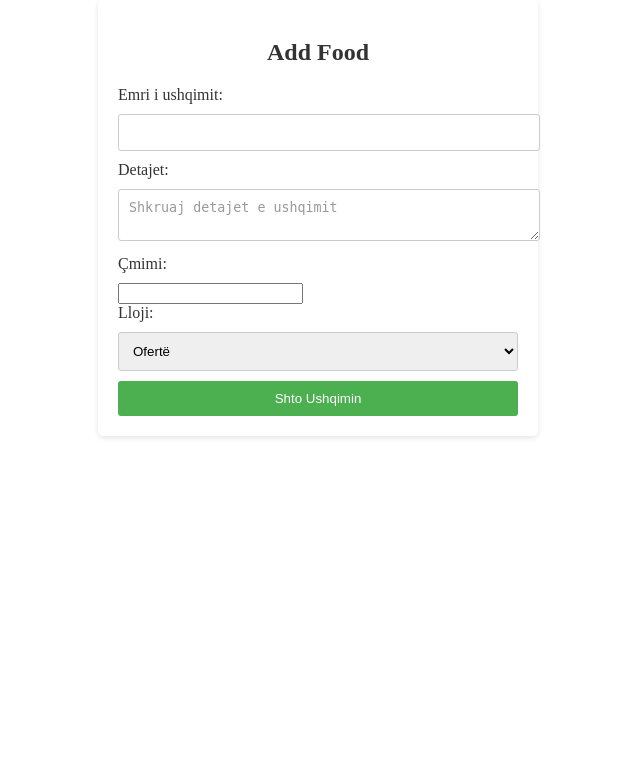
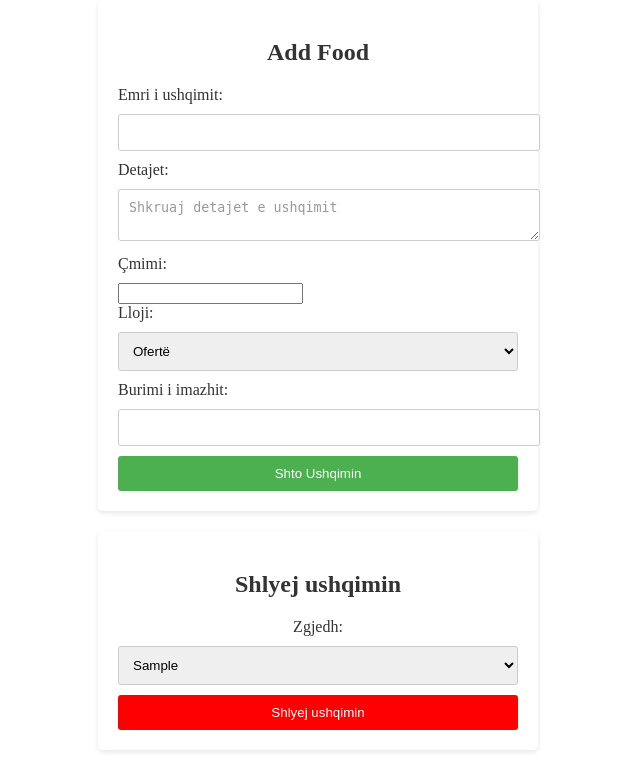
Before and after one commit to bleronsy/FastFoodApp, a PHP site: page /admin.php in a window 1280 px wide. Shown: the part 21-800 px from the top of the page, without its empty margins (322-962 px from the left). Run offline with PHP 8.4, Linux system fonts and the light colour scheme; tables that the repository leaves empty or names only in its code hold one stand-in row (values such as "Sample post").

Commit message:
Adding and deleting food

```diff
--- a/admin.php
+++ b/admin.php
@@ -3,8 +3,6 @@
 <head>
     <title>Add Food</title>
     <style>
-        /* CSS styles */
-
         .add-food {
             max-width: 400px;
             margin: 20px auto;
@@ -67,17 +65,62 @@
             font-size: 14px;
             color: #333333;
         }
+
+        #deleteFoodDiv {
+            max-width: 400px;
+            margin: 20px auto;
+            padding: 20px;
+            background-color: #ffffff;
+            border-radius: 5px;
+            box-shadow: 0 2px 5px rgba(0, 0, 0, 0.1);
+        }
+
+        #deleteFoodDiv h2 {
+            text-align: center;
+            margin-bottom: 20px;
+            color: #333333;
+        }
+
+        #deleteFoodDiv form {
+            text-align: center;
+        }
+
+        #deleteFoodDiv label {
+            display: block;
+            margin-bottom: 10px;
+            color: #333333;
+        }
+
+        #deleteFoodDiv select {
+            width: 100%;
+            padding: 10px;
+            margin-bottom: 10px;
+            border: 1px solid #ccc;
+            border-radius: 3px;
+        }
+
+        #deleteFoodDiv button[type="submit"] {
+            width: 100%;
+            padding: 10px;
+            background-color: #ff0000;
+            color: #ffffff;
+            border: none;
+            border-radius: 3px;
+            cursor: pointer;
+        }
+
+        #deleteFoodDiv button[type="submit"]:hover {
+            background-color: #cc0000;
+        }
     </style>
 </head>
 <body>
     <?php
     // Check if the form is submitted
     if ($_SERVER["REQUEST_METHOD"] == "POST") {
-        // Retrieve form data
-        $foodName = isset($_POST["foodName"]) ? $_POST["foodName"] : "";
-        $details = isset($_POST["details"]) ? $_POST["details"] : "";
-        $price = isset($_POST["price"]) ? $_POST["price"] : "";
-        $foodType = isset($_POST["foodType"]) ? $_POST["foodType"] : "";
+        // Check if delete action is requested
+        if (isset($_POST["deleteFood"]) && !empty($_POST["foodId"])) {
+            $foodId = $_POST["foodId"];
 
             // Database credentials
             $servername = "localhost";
@@ -93,8 +136,40 @@
                 die("Connection failed: " . $conn->connect_error);
             }
 
-        // Prepare and execute the query
-        $sql = "INSERT INTO ushqimet (emri, detajet, cmimi, lloji) VALUES ('$foodName', '$details', '$price', '$foodType')";
+            // Prepare and execute the query to delete the food item
+            $sql = "DELETE FROM ushqimet WHERE id = '$foodId'";
+            if ($conn->query($sql) === TRUE) {
+                echo "<p class='form-message'>Food deleted successfully.</p>";
+            } else {
+                echo "<p class='form-message'>Error deleting food: " . $conn->error . "</p>";
+            }
+
+            // Close the database connection
+            $conn->close();
+        } else {
+            // Retrieve form data
+            $foodName = isset($_POST["foodName"]) ? $_POST["foodName"] : "";
+            $details = isset($_POST["details"]) ? $_POST["details"] : "";
+            $price = isset($_POST["price"]) ? $_POST["price"] : "";
+            $foodType = isset($_POST["foodType"]) ? $_POST["foodType"] : "";
+            $imageSource = isset($_POST["imSource"]) ? $_POST["imSource"] : "";
+
+            // Database credentials
+            $servername = "localhost";
+            $db_username = "root";
+            $db_password = "";
+            $dbname = "fooddelivery";
+
+            // Create a connection
+            $conn = new mysqli($servername, $db_username, $db_password, $dbname);
+
+            // Check connection
+            if ($conn->connect_error) {
+                die("Connection failed: " . $conn->connect_error);
+            }
+
+            // Prepare and execute the query to insert the new food item
+            $sql = "INSERT INTO ushqimet (emri, detajet, cmimi, lloji, imazhi) VALUES ('$foodName', '$details', '$price', '$foodType', '$imageSource')";
             if ($conn->query($sql) === TRUE) {
                 echo "<p class='form-message'>Food added successfully.</p>";
             } else {
@@ -103,6 +178,7 @@
 
             // Close the database connection
             $conn->close();
+        }
     }
     ?>
 
@@ -128,7 +204,51 @@
                 <option value="Pije">Pije</option>
             </select><br>
 
+            <label for="imSource">Burimi i imazhit:</label>
+            <input type="text" id="imSource" name="imSource" required>
+
             <input type="submit" value="Shto Ushqimin">
+        </form>
+    </div>
+
+    <div id="deleteFoodDiv">
+        <h2>Shlyej ushqimin</h2>
+        <form method="POST" action="<?php echo $_SERVER["PHP_SELF"]; ?>">
+            <label for="foodId">Zgjedh:</label>
+            <select id="foodId" name="foodId">
+                <?php
+                // Fetch food items from the database
+                $servername = "localhost";
+                $db_username = "root";
+                $db_password = "";
+                $dbname = "fooddelivery";
+
+                // Create a connection
+                $conn = new mysqli($servername, $db_username, $db_password, $dbname);
+
+                // Check connection
+                if ($conn->connect_error) {
+                    die("Connection failed: " . $conn->connect_error);
+                }
+
+                // Retrieve food items
+                $sql = "SELECT id, emri FROM ushqimet";
+                $result = $conn->query($sql);
+
+                if ($result->num_rows > 0) {
+                    while ($row = $result->fetch_assoc()) {
+                        $foodId = $row['id'];
+                        $foodName = $row['emri'];
+                        echo "<option value='$foodId'>$foodName</option>";
+                    }
+                }
+
+                // Close the database connection
+                $conn->close();
+                ?>
+            </select><br>
+
+            <button type="submit" name="deleteFood">Shlyej ushqimin</button>
         </form>
     </div>
 </body>
```
Also changed, not shown: adminlogin.php (+10 -1 lines). Lines whose indentation alone changed are shown as unchanged.
